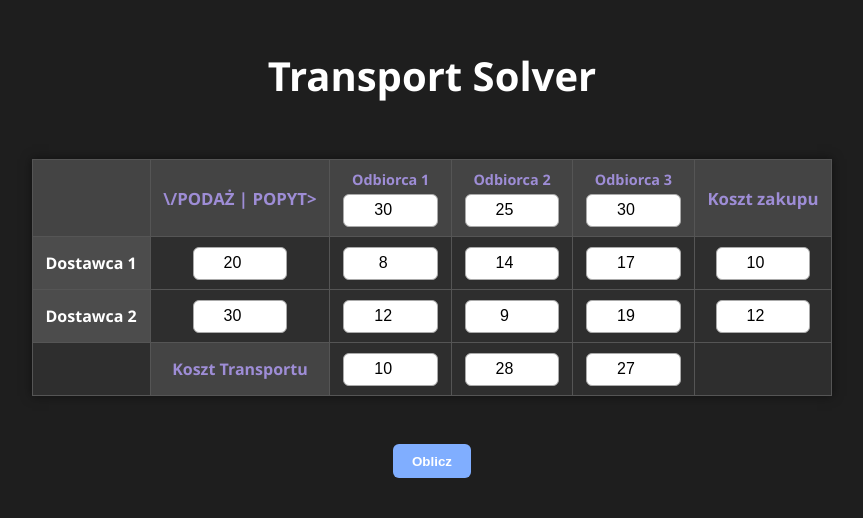
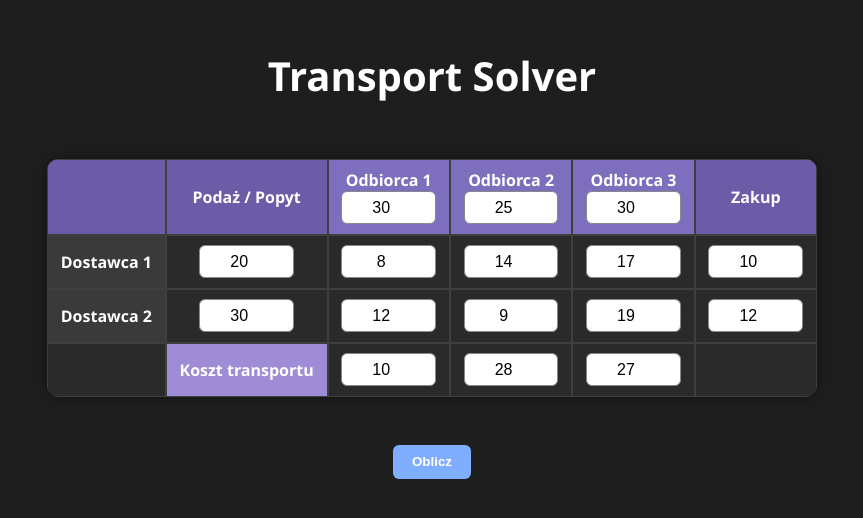
Before and after one commit to copperhead143/AGH-BOIL-Intermediary-Method-App, a React (Vite) app in the folder frontend/boil-frontend/: page / in a window 1280 px wide. Shown: the part 182-700 px from the top of the page, without its empty margins (208-1071 px from the left). Built offline with nearby package versions, Linux system fonts and the light colour scheme.

Commit message:
Front - ładna tabela, macierz początek

```diff
--- a/frontend/boil-frontend/src/App.css
+++ b/frontend/boil-frontend/src/App.css
@@ -33,7 +33,7 @@ body {
   width: 100%;
 }
 
-/* Formularz */
+
 .form {
   display: flex;
   flex-wrap: wrap;
@@ -49,7 +49,7 @@ body {
   width: 120px;
 }
 
-/* Przycisk */
+
 .btn {
   padding: 0.6rem 1.2rem;
   border: none;
@@ -76,83 +76,61 @@ body {
   background-color: #4a74b9;
 }
 
-/* Tabela: transport */
 .transport-table {
-  border-collapse: collapse;
+  border-collapse: separate;
+  border-spacing: 0;
   width: auto;
   margin: 2rem auto;
-  background-color: #2e2e2e;
-  color: white;
-  box-shadow: 0 0 10px rgba(0, 0, 0, 0.5);
   font-size: 1rem;
+  overflow: hidden;
+  border-radius: 12px;
+  box-shadow: 0 0 12px rgba(0, 0, 0, 0.4);
 }
 
 .transport-table th,
 .transport-table td {
-  border: 1px solid #555;
   padding: 0.6rem 0.8rem;
   min-width: 90px;
   text-align: center;
   vertical-align: middle;
+  border: 1px solid #3f3f3f;
+}
+
+.transport-table th {
+  background-color: #9e8dd6;
+  color: #fff;
+  font-weight: bold;
+}
+
+.transport-table th.title-header {
+  background-color: #6c5ba7;
 }
 
 .transport-table th.popyt {
-  background-color: #3c3c6b;
+  background-color: #7d6fbe;
   color: #ffffff;
 }
 
-.transport-table th.title-header {
-  background-color: #333333;
-  font-weight: bold;
-  font-size: 1.05rem;
+.transport-table td {
+  background-color: #2a2a2a;
+  color: #ffffff;
 }
 
 .transport-table td.podaz-label {
-  background-color: #4c4c4c;
+  background-color: #3a3a3a;
   font-weight: bold;
+  color: #ffffff;
 }
 
-.transport-table tr:last-child th {
-  background-color: #444;
-  color: #9e8dd6;
-  font-weight: bold;
-}
-
-/* Popyt input + label */
-.popyt-label {
-  font-size: 0.9rem;
-  font-weight: bold;
-  margin-bottom: 0.3rem;
-}
-
-.popyt-input {
-  background-color: #615b9a;
-  color: #ffffff;
-  border: 1px solid #aaa;
+.transport-table input[type="number"] {
+  background-color: #ffffff;
+  color: #000000;
+  border: 1px solid #888;
   border-radius: 6px;
   padding: 0.4rem;
   width: 80px;
   font-size: 1rem;
   text-align: center;
-}
-
-.popyt-input:focus {
-  border-color: #9e8dd6;
-  outline: none;
-  box-shadow: 0 0 4px #9e8dd6aa;
-}
-
-
-.transport-table input[type="number"] {
-  background-color: #ffffff;
-  color: #000000;
-  border: 1px solid #aaa;
-  border-radius: 6px;
-  padding: 0.4rem;
-  width: 80px;
-  font-size: 1rem;
-  text-align: center;
-  transition: border 0.2s ease-in-out;
 }
 
 .transport-table input[type="number"]:focus {
@@ -161,18 +139,48 @@ body {
   box-shadow: 0 0 4px #9e8dd6aa;
 }
 
-
 .result-table {
   margin-top: 1rem;
-  border-collapse: collapse;
+  border-collapse: separate;
+  border-spacing: 0;
   width: auto;
+  background-color: #e0dcfa;
+  border-radius: 12px;
+  overflow: hidden;
+  box-shadow: 0 0 10px rgba(158, 141, 214, 0.4);
+}
+
+.transport-table tr:hover td {
+  background-color: #3a3654;
+  transition: background-color 0.2s ease-in-out;
+}
+
+.popyt-header {
+  background-color: #9e8dd6;
+  color: white;
+  font-weight: bold;
+}
+
+.podaz-poput-header {
+  background-color: #6c5ba7;
+  color: white;
+  font-weight: bold;
+}
+
+.footer-row {
+  background-color: #3b3b3b;
+}
+
+.footer-header {
+  color: #e0dcfa;
+  font-weight: bold;
 }
 
 .result-table td {
-  border: 1px solid #615b9a;
-  padding: 0.4rem 0.6rem;
-  background-color: #ffffff;
+  border: 1px solid #b5a8eb;
+  padding: 0.6rem 0.8rem;
   color: #000000;
+  background-color: #e0dcfa;
 }
 
 .result-title {
--- a/frontend/boil-frontend/src/SolverForm.jsx
+++ b/frontend/boil-frontend/src/SolverForm.jsx
@@ -49,9 +49,9 @@ const SolverForm = () => {
                     <thead>
                     <tr>
                         <th className="title-header"></th>
-                        <th className="title-header">\/PODAŻ | POPYT{">"}</th>
+                        <th className="title-header podaz-poput-header">Podaż / Popyt</th>
                         {demand.map((_, j) => (
-                            <th key={j} className="popyt">
+                            <th key={j} className="popyt popyt-header">
                                 <div className="popyt-label">Odbiorca {j + 1}</div>
                                 <input
                                     type="number"
@@ -65,7 +65,7 @@ const SolverForm = () => {
                                 />
                             </th>
                         ))}
-                        <th className="title-header">Koszt zakupu</th>
+                        <th className="title-header">Zakup</th>
                     </tr>
                     </thead>
 
@@ -79,7 +79,7 @@ const SolverForm = () => {
                                     value={supply[i]}
                                     onChange={(e) => {
                                         const updated = [...supply];
-                                        updated[i] = e.target.value;
+                                        updated[i] = parseFloat(e.target.value);
                                         setSupply(updated);
                                     }}
                                 />
@@ -89,7 +89,9 @@ const SolverForm = () => {
                                     <input
                                         type="number"
                                         value={transportCosts[i][j]}
-                                        onChange={(e) => handleTransportChange(i, j, e.target.value)}
+                                        onChange={(e) =>
+                                            handleTransportChange(i, j, e.target.value)
+                                        }
                                     />
                                 </td>
                             ))}
@@ -99,16 +101,16 @@ const SolverForm = () => {
                                     value={purchaseCosts[i]}
                                     onChange={(e) => {
                                         const updated = [...purchaseCosts];
-                                        updated[i] = e.target.value;
+                                        updated[i] = parseFloat(e.target.value);
                                         setPurchaseCosts(updated);
                                     }}
                                 />
                             </td>
                         </tr>
                     ))}
-                    <tr>
+                    <tr className="footer-row">
                         <td></td>
-                        <th>Koszt Transportu</th>
+                        <th className="footer-header">Koszt transportu</th>
                         {demand.map((_, j) => (
                             <td key={j}>
                                 <input
@@ -116,7 +118,7 @@ const SolverForm = () => {
                                     value={demand[j]}
                                     onChange={(e) => {
                                         const updated = [...demand];
-                                        updated[j] = e.target.value;
+                                        updated[j] = parseFloat(e.target.value);
                                         setDemand(updated);
                                     }}
                                 />
```
